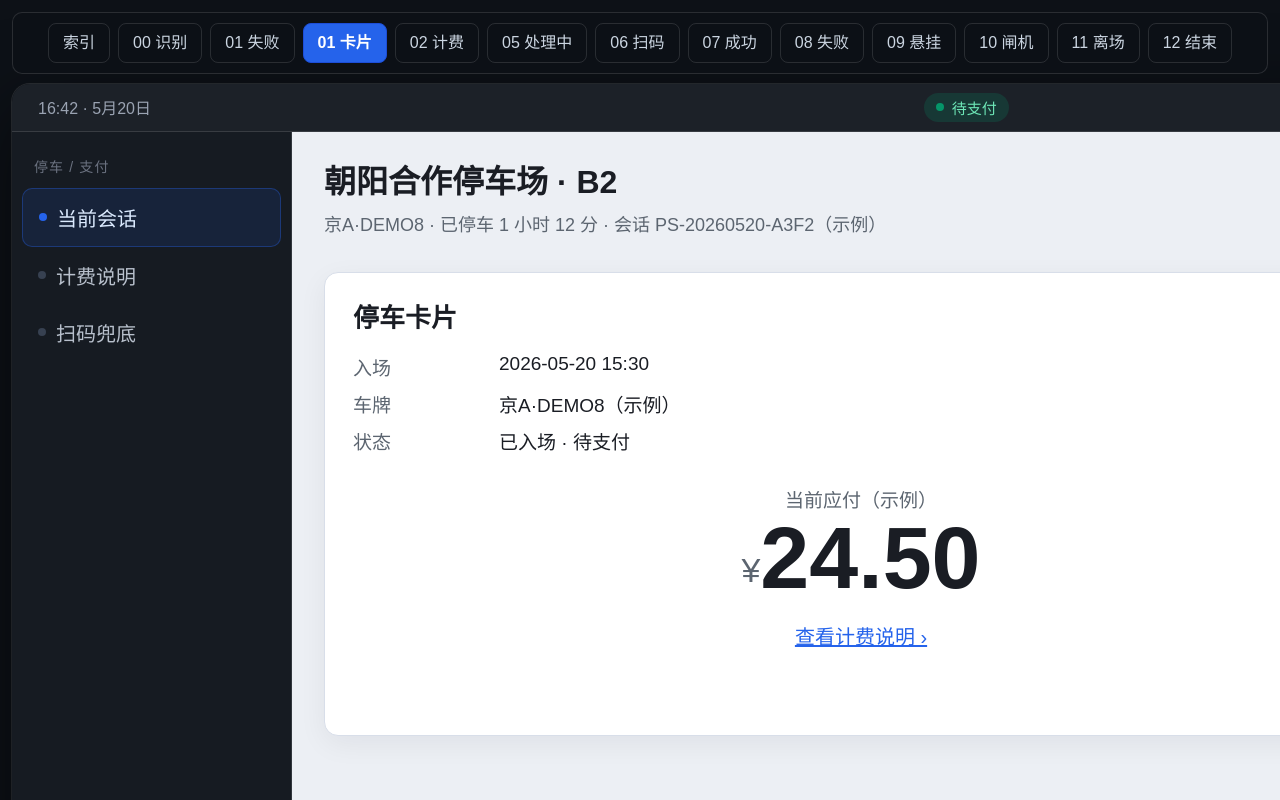
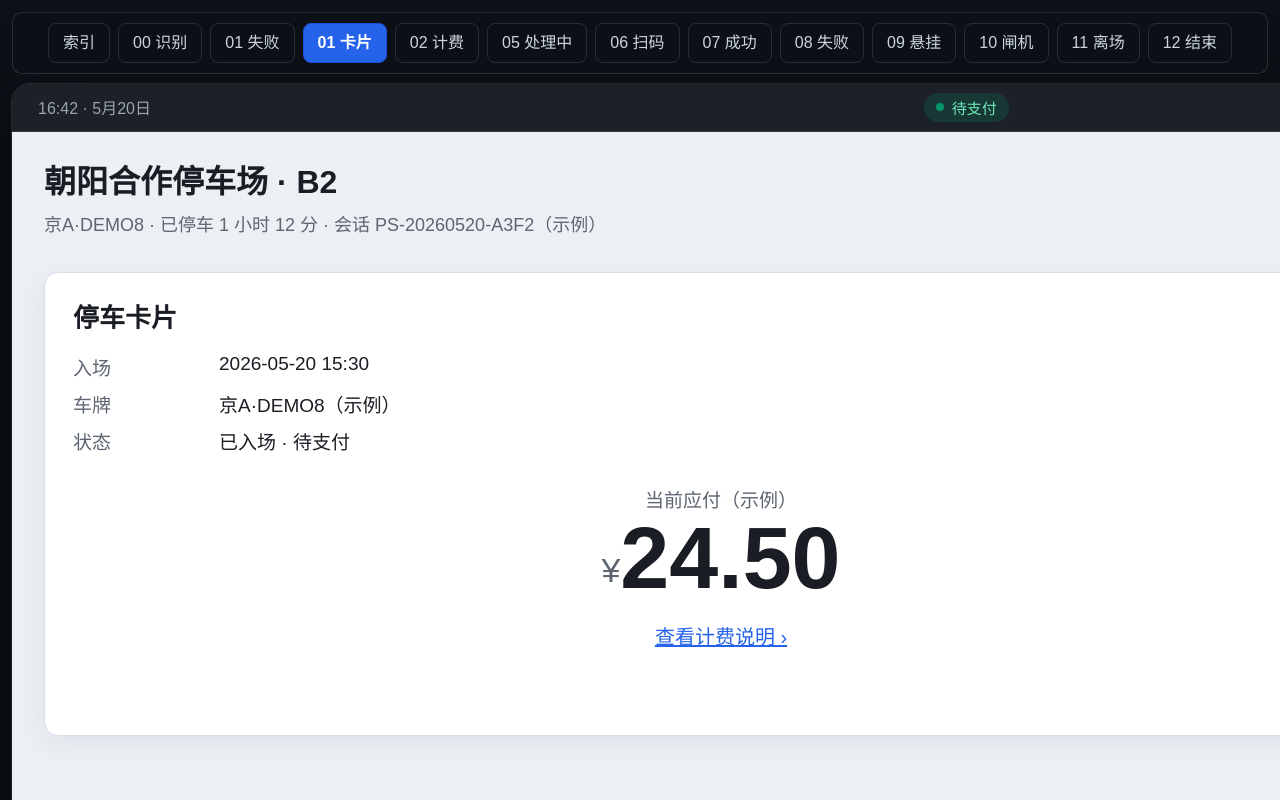
Before and after one commit to lmorag87-cmd/PRD-html, a plain HTML site: page docs/cooperative-parking-pay/hmi/hmi-pay-scr-01-card-prototype.html in a window 1280 px wide. Shown: the top 800 px of the page. Drawn offline with Linux system fonts and the light colour scheme.

Commit message:
统一合作停车场车机原型：取消仅 SCR-01 的左侧栏
有就都有、没有就都没有；约定写入 architecture、HMI-PITFALLS 与 Cursor 规则。

Co-authored-by: Cursor <cursoragent@cursor.com>

```diff
--- a/docs/cooperative-parking-pay/hmi/hmi-pay-scr-01-card-prototype.html
+++ b/docs/cooperative-parking-pay/hmi/hmi-pay-scr-01-card-prototype.html
@@ -9,9 +9,9 @@
   <style>
     :root {
       --font-hmi: "Source Han Sans SC", "Noto Sans SC", "思源黑体", "PingFang SC", "Microsoft YaHei UI", "Microsoft YaHei", sans-serif;
-      --safe-inset: 16px; --topbar-h: 48px; --dock-h: 80px; --nav-w: 280px;
+      --safe-inset: 16px; --topbar-h: 48px; --dock-h: 80px;
       --page-bg: #0d1117; --frame-border: rgba(255,255,255,.12);
-      --bar-bg: #1c2128; --nav-bg: #161b22; --main-bg: #eceff4; --card-bg: #fff;
+      --bar-bg: #1c2128; --main-bg: #eceff4; --card-bg: #fff;
       --text: #1a1d24; --muted: #5c6570; --accent: #2563eb; --accent-soft: rgba(37,99,235,.12);
       --ok: #059669; --warn: #d97706; --radius: 14px;
     }
@@ -22,13 +22,7 @@
     .sess-pill { display: inline-flex; align-items: center; gap: 8px; padding: 4px 12px; border-radius: 999px; background: rgba(5,150,105,.2); color: #6ee7b7; font-size: 15px; }
     .sess-pill::before { content: ""; width: 8px; height: 8px; border-radius: 50%; background: var(--ok); }
     .shell { position: absolute; top: var(--topbar-h); left: 0; right: 0; bottom: var(--dock-h); display: flex; }
-    .nav { width: var(--nav-w); background: var(--nav-bg); border-right: 1px solid var(--frame-border); padding: 16px 10px; }
-    .nav .brand { font-size: 14px; color: #6b7280; padding: 8px 12px 12px; letter-spacing: .08em; }
-    .nav-item { display: flex; align-items: center; gap: 10px; padding: 14px 16px; border-radius: 10px; font-size: 20px; color: #b8c0cc; text-decoration: none; min-height: 52px; }
-    .nav-item .dot { width: 8px; height: 8px; border-radius: 50%; background: #374151; }
-    .nav-item.active { background: var(--accent-soft); color: #dbeafe; border: 1px solid rgba(37,99,235,.35); }
-    .nav-item.active .dot { background: var(--accent); }
-    .main { flex: 1; background: var(--main-bg); color: var(--text); padding: 24px 32px; overflow: auto; }
+    .main { flex: 1; width: 100%; background: var(--main-bg); color: var(--text); padding: 24px 32px; overflow: auto; }
     .banner-offline { padding: 12px 16px; border-radius: 10px; background: rgba(217,119,6,.12); border: 1px solid rgba(217,119,6,.35); font-size: 18px; color: #92400e; margin-bottom: 16px; display: none; }
     .banner-offline.show { display: block; }
     .main-head { display: flex; justify-content: space-between; align-items: flex-start; margin-bottom: 18px; }
@@ -74,12 +68,6 @@
       <span>信号 · 电量 · 示例</span>
     </header>
     <div class="shell">
-      <aside class="nav" aria-label="停车支付">
-        <div class="brand">停车 / 支付</div>
-        <a class="nav-item active" href="hmi-pay-scr-01-card-prototype.html"><span class="dot"></span>当前会话</a>
-        <a class="nav-item" href="hmi-pay-scr-02-billing-prototype.html"><span class="dot"></span>计费说明</a>
-        <a class="nav-item" href="hmi-pay-scr-06-qr-prototype.html"><span class="dot"></span>扫码兜底</a>
-      </aside>
       <main class="main">
         <div class="banner-offline" id="offlineBanner" role="alert">
           网络不佳，展示上次同步数据 · 16:38（示例）· 恢复后将自动对齐场端
```
Also changed, not shown: prototypes/cooperative-parking-pay/hmi/hmi-pay-scr-01-card-prototype.html (+3 -15 lines), 3 other files.
